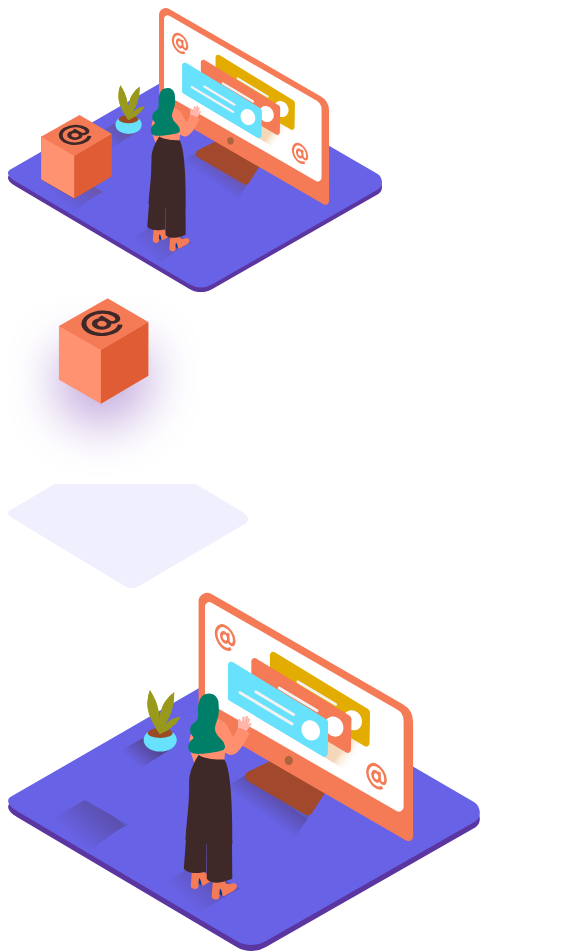
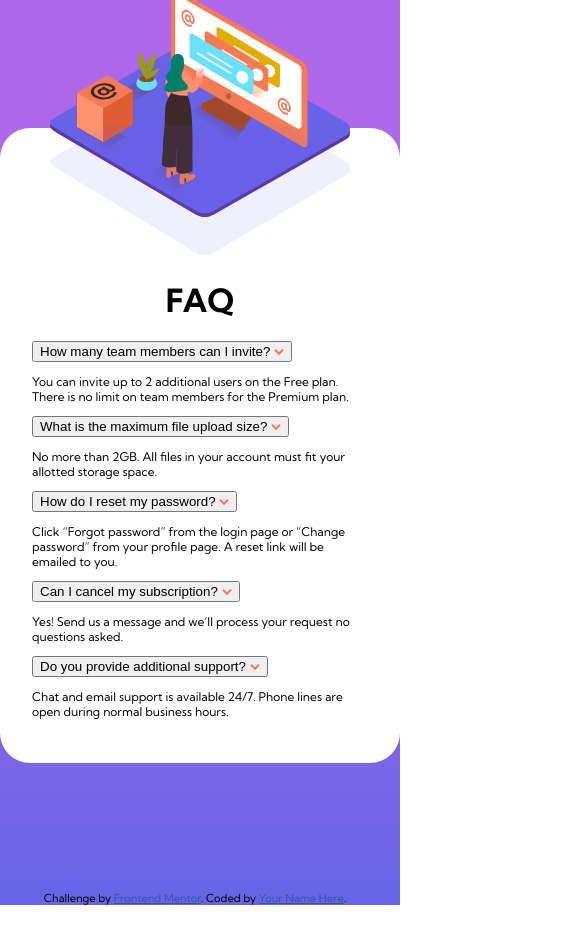
Before and after one commit to AlexdelCarmen/faq-component, a plain HTML site: page index.html in a window 390 px wide. Shown: the top 951 px of the page, 585 px wide, since content can reach past the window. After the commit the page ends 905 px from the top, so only its background shows below. Drawn offline with Linux system fonts and the light colour scheme.

Commit message:
Style mobile size images, create FAQ card.

```diff
--- a/index.html
+++ b/index.html
@@ -13,11 +13,17 @@
     />
     <link rel="stylesheet" href="./style.css" />
     <title>Frontend Mentor | FAQ Accordion Card</title>
+    <link rel="preconnect" href="https://fonts.googleapis.com" />
+    <link rel="preconnect" href="https://fonts.gstatic.com" crossorigin />
+    <link
+      href="https://fonts.googleapis.com/css2?family=Kumbh+Sans:wght@400;700&display=swap"
+      rel="stylesheet"
+    />
   </head>
   <body>
     <div class="faq-container">
       <div class="faq-header">
-        <div class="image-container">
+
           <img
             src="./images/illustration-woman-online-mobile.svg"
             alt="Woman standing in front of a computer screen"
@@ -43,9 +49,10 @@
             alt=""
             class="img-shadow-desktop"
           />
-        </div>
+
       </div>
       <div class="faq-text-container">
+        <h1>FAQ</h1>
         <button class="faq-question">
           How many team members can I invite?
           <img
--- a/style.css
+++ b/style.css
@@ -1,3 +1,77 @@
+* {
+  box-sizing: border-box;
+}
+
+:root {
+  --main-font: "Kumbh Sans", sans-serif;
+  --bold: 700;
+  --accent-1: hsl(238, 29%, 16%);
+  --accent-2: hsl(14, 88%, 65%);
+  --color-1: hsl(237, 12%, 33%);
+  --color-2: hsl(240, 6%, 50%);
+  --divider-color: hsl(240, 5%, 91%);
+  --light-color: #fff;
+  --bg-gradient-1: hsl(273, 75%, 66%);
+  --bg-gradient-2: hsl(240, 73%, 65%);
+  --para-size: 12px;
+}
+
+body {
+  margin: 0;
+  padding: 0;
+  background: var(--bg-gradient-2);
+  background: linear-gradient(
+    0deg,
+    var(--bg-gradient-2) 0,
+    var(--bg-gradient-1) 50%
+  );
+
+  font-family: var(--main-font);
+  font-size: var(--para-size);
+}
+
+.cube,
+.faq-img-desktop,
+.img-shadow-desktop {
+  display: none;
+}
+
+.faq-container {
+  background-color: var(--light-color);
+  width: 400px;
+  min-width: 300px;
+  margin: 8rem auto;
+  border-radius: 30px;
+  padding: 2rem;
+}
+
+.faq-header {
+  display: flex;
+  flex-direction: column;
+  align-items: center;
+  position: relative;
+}
+
+.faq-img-mobile,
+.img-shadow-mobile {
+  width: 300px;
+  position: absolute;
+}
+
+.faq-img-mobile {
+  top: -170px;
+}
+
+.img-shadow-mobile {
+  top: -35px;
+}
+
+h1 {
+  text-align: center;
+  margin-top: 120px;
+  font-size: 32px;
+}
+
 .attribution {
   font-size: 11px;
   text-align: center;
```
